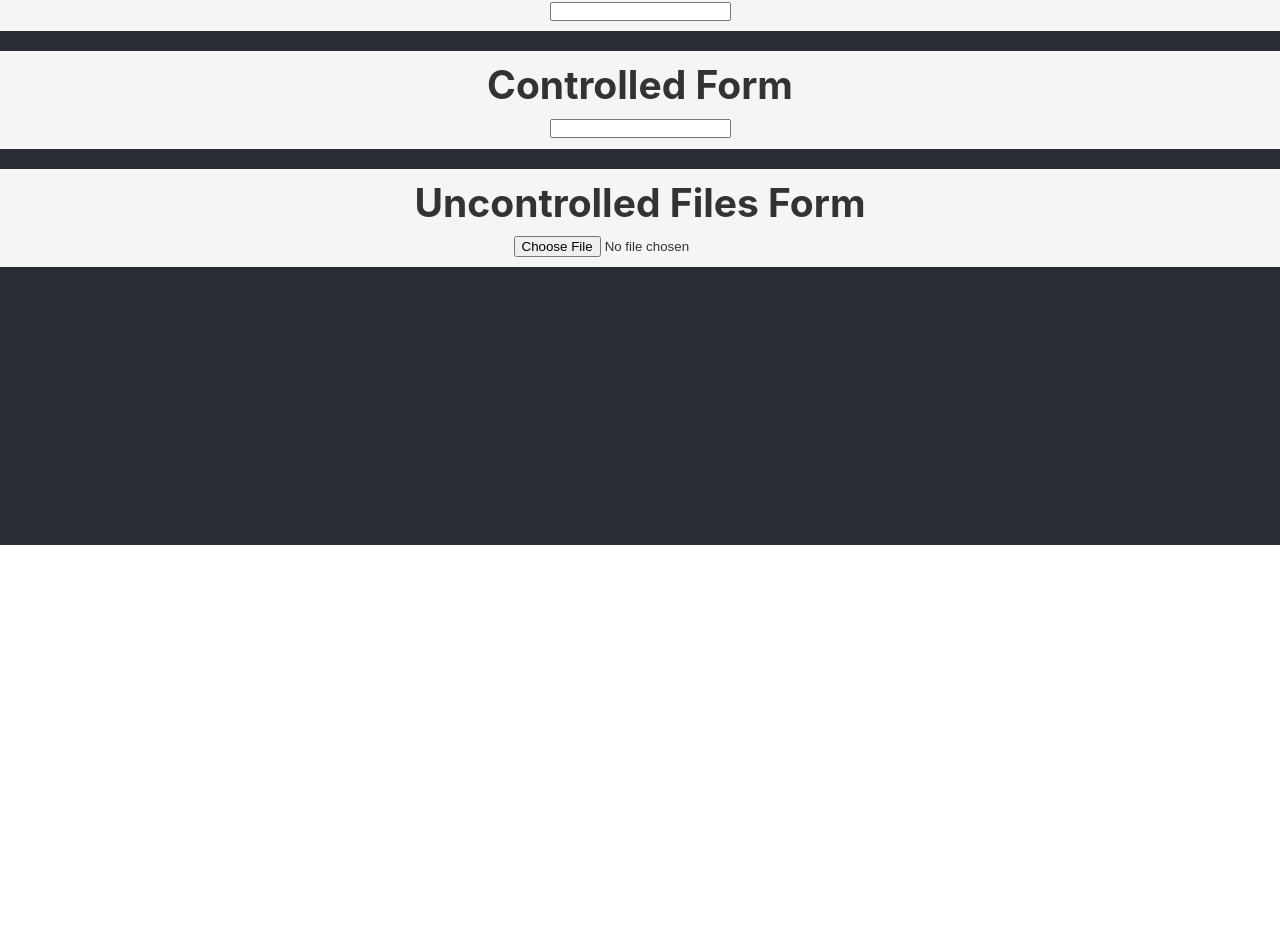
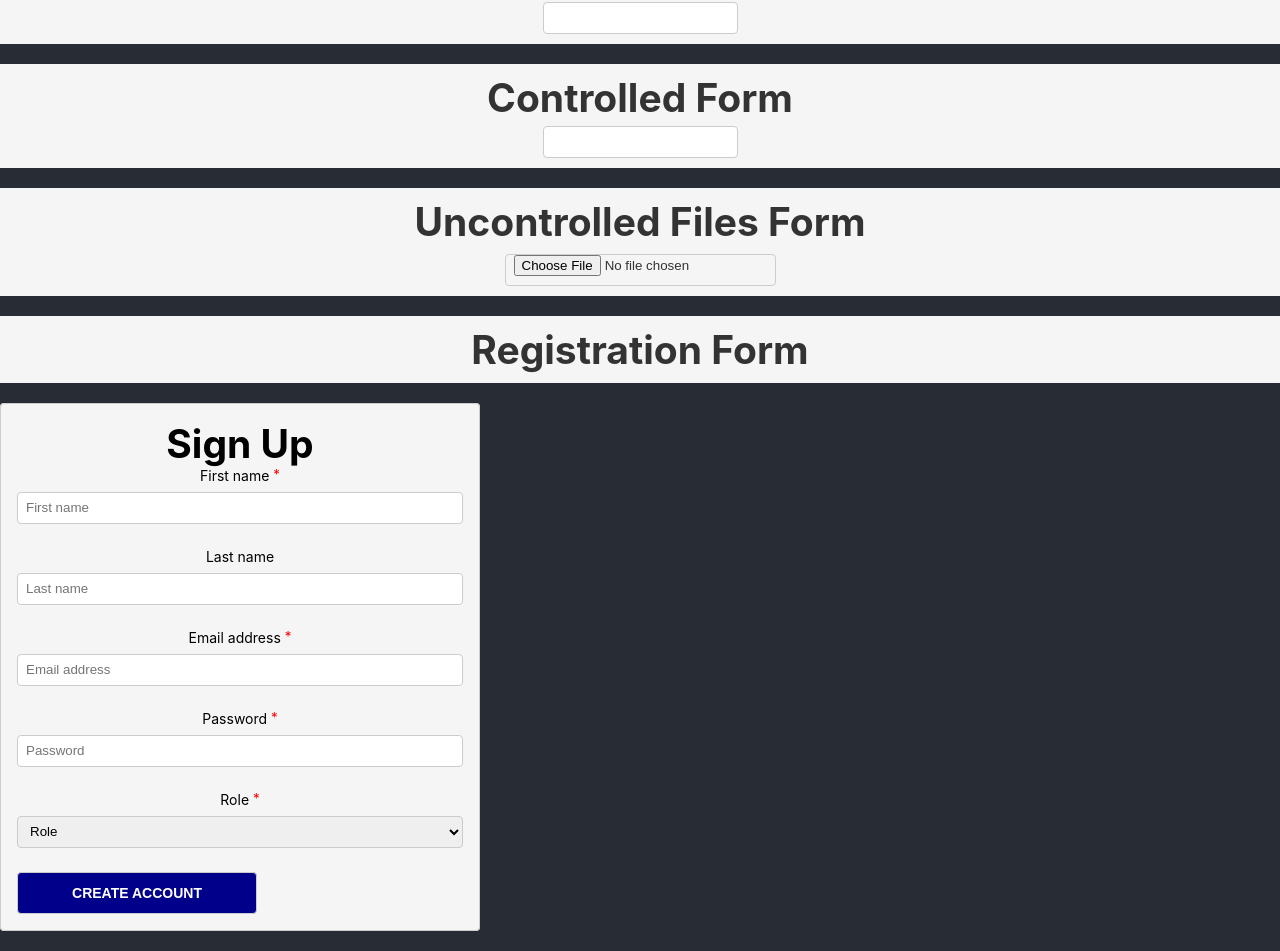
Before and after one commit to vetacode/react-advance-playground, a React (Create React App) app: page / in a window 1280 px wide. Shown: the part 255-1206 px from the top of the page. Before the commit the page ends 800 px from the top, so only its background shows below. Built offline with nearby package versions, Linux system fonts and the light colour scheme.

Commit message:
initate reg form component

```diff
--- a/src/App.css
+++ b/src/App.css
@@ -67,3 +67,79 @@
   background: linear-gradient(270deg, #61fbd2, #db70ff);
   transform: scale(0.95);
 }
+
+/* REGISTRATION FORM */
+
+fieldset {
+  display: flex;
+  width: 480px;
+  padding: 16px;
+  border: 1px solid #ccc;
+  border-radius: 4px;
+  flex-direction: column;
+  background-color: whitesmoke;
+}
+
+label {
+  margin-bottom: 8px;
+  font-size: 14px;
+}
+
+sup {
+  color: red;
+  top: -2px;
+  font-size: 95%;
+  line-height: 0;
+  position: relative;
+  vertical-align: baseline;
+}
+
+input,
+select {
+  border-radius: 4px;
+  border: 1px solid #ccc;
+  height: 32px;
+  padding: 0 8px;
+}
+
+.Field {
+  position: relative;
+  padding-bottom: 24px;
+  display: flex;
+  flex-direction: column;
+}
+
+.FieldError {
+  position: absolute;
+  bottom: -6px;
+  color: red;
+  font-size: 12px;
+}
+
+.Row {
+  display: flex;
+  flex-direction: row;
+}
+
+button {
+  padding: 12px;
+  width: 240px;
+  border-radius: 4px;
+  border: 1px solid #ccc;
+  background-color: darkblue;
+  color: white;
+  text-transform: uppercase;
+  font-size: 14px;
+  font-weight: bold;
+  cursor: pointer;
+}
+
+button:disabled,
+button[disabled] {
+  border: 1px solid #999999;
+  background-color: #cccccc;
+  color: #666666;
+  cursor: not-allowed;
+}
+
+/* END OF REGISTRATION FORM */
--- a/src/App.js
+++ b/src/App.js
@@ -1,6 +1,7 @@
 import './App.css';
 import ControlledForm from './Components/ControlledForm';
 import LowCalDesserts from './Components/LowCalDesserts';
+import { RegistrationForm } from './Components/RegistrationForm';
 import { UncontrolledForm, Form } from './Components/UncontrolledForm';
 // import Form from './Components/UncontrolledForm';
 function App() {
@@ -10,6 +11,7 @@
       <UncontrolledForm />
       <ControlledForm />
       <Form />
+      <RegistrationForm />
     </div>
   );
 }
--- a/src/Components/ControlledForm.js
+++ b/src/Components/ControlledForm.js
@@ -2,10 +2,8 @@
 
 const ControlledForm = () => {
   const [value, setValue] = useState('');
-  // console.log(value);
   const handleChange = (e) => {
     setValue(e.target.value);
-
     console.log(e.target.value);
   };
 
@@ -18,4 +16,5 @@
     </div>
   );
 };
+
 export default ControlledForm;
--- /dev/null
+++ b/src/Components/RegistrationForm.js
@@ -0,0 +1,81 @@
+import { useState } from 'react';
+import { validateEmail } from '../utils';
+
+const PasswordErrorMessage = () => {
+  return (
+    <p className='FieldError'>Password should have at least 8 characters</p>
+  );
+};
+
+export const RegistrationForm = () => {
+  const [firstName, setFirstName] = useState('');
+  const [lastName, setLastName] = useState('');
+  const [email, setEmail] = useState('');
+  const [password, setPassword] = useState({
+    value: '',
+    isTouched: false,
+  });
+  const [role, setRole] = useState('role');
+
+  const getIsFormValid = () => {
+    // Implement this function
+    return true;
+  };
+
+  const clearForm = () => {
+    // Implement this function
+  };
+
+  const handleSubmit = () => {
+    alert('Account created!');
+    clearForm();
+  };
+  return (
+    <>
+      <div className='section'>
+        <h2>Registration Form</h2>
+      </div>
+
+      <form onSubmit={handleSubmit}>
+        <fieldset>
+          <h2>Sign Up</h2>
+          <div className='Field'>
+            <label>
+              First name <sup>*</sup>
+            </label>
+            <input placeholder='First name' />
+          </div>
+          <div className='Field'>
+            <label>Last name</label>
+            <input placeholder='Last name' />
+          </div>
+          <div className='Field'>
+            <label>
+              Email address <sup>*</sup>
+            </label>
+            <input placeholder='Email address' />
+          </div>
+          <div className='Field'>
+            <label>
+              Password <sup>*</sup>
+            </label>
+            <input placeholder='Password' />
+          </div>
+          <div className='Field'>
+            <label>
+              Role <sup>*</sup>
+            </label>
+            <select>
+              <option value='role'>Role</option>
+              <option value='individual'>Individual</option>
+              <option value='business'>Business</option>
+            </select>
+          </div>
+          <button type='submit' disabled={!getIsFormValid()}>
+            Create account
+          </button>
+        </fieldset>
+      </form>
+    </>
+  );
+};
--- a/src/Components/UncontrolledForm.js
+++ b/src/Components/UncontrolledForm.js
@@ -6,7 +6,6 @@
   const handleSubmit = (e) => {
     e.preventDefault();
     const inputValue = inputRef.current.value;
-    // Do something with the value
     console.log(inputValue);
   };
   return (
--- /dev/null
+++ b/src/utils.js
@@ -0,0 +1,7 @@
+export const validateEmail = (email) => {
+  return String(email)
+    .toLowerCase()
+    .match(
+      /^(([^<>()[\]\\.,;:\s@"]+(\.[^<>()[\]\\.,;:\s@"]+)*)|(".+"))@((\[[0-9]{1,3}\.[0-9]{1,3}\.[0-9]{1,3}\.[0-9]{1,3}\])|(([a-zA-Z\-0-9]+\.)+[a-zA-Z]{2,}))$/
+    );
+};
```
